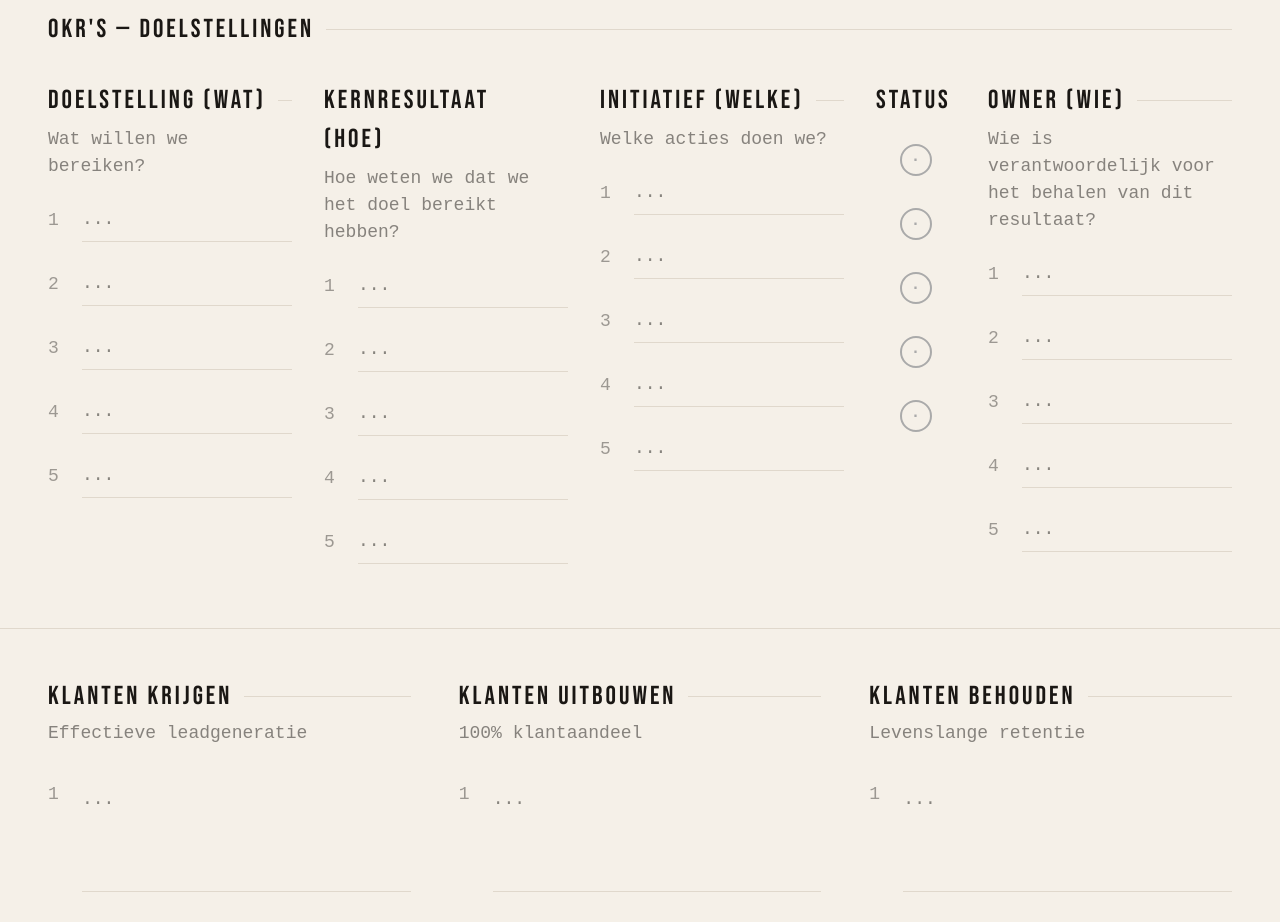
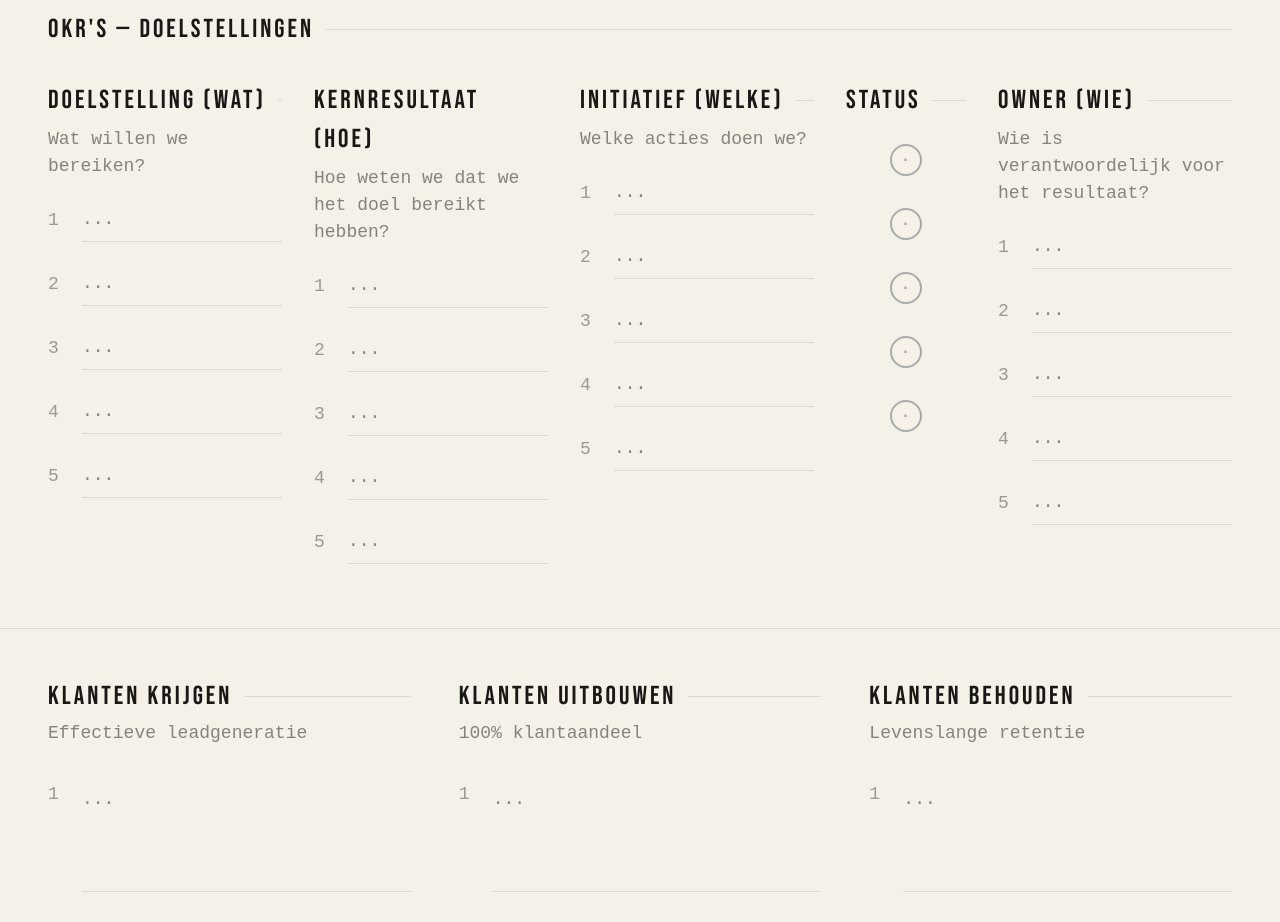
Before and after one commit to arnoceo-ops/arno-blog, a Next.js app: page /canvas/uitvoering in a window 1280 px wide. Shown: the part 1240-2162 px from the top of the page. Built offline with nearby package versions, Linux system fonts and the light colour scheme; no server answers.

Commit message:
status kolom 120px, owner subtitel aangepast

```diff
--- a/app/canvas/uitvoering/page.tsx
+++ b/app/canvas/uitvoering/page.tsx
@@ -459,7 +459,7 @@ export default function UitvoeringPage() {
       {/* OKR */}
       <div style={{ ...s.sectionDivider, paddingBottom: '48px' }}>
         <div style={{ ...s.groupLabel, marginBottom: '32px' }}>OKR'S — DOELSTELLINGEN<span style={s.fieldLabelLine} /></div>
-        <div style={{ display: 'grid', gridTemplateColumns: '1fr 1fr 1fr 80px 1fr', gap: '32px' }}>
+        <div style={{ display: 'grid', gridTemplateColumns: '1fr 1fr 1fr 120px 1fr', gap: '32px' }}>
           <OkrCol title="DOELSTELLING (WAT)" sub="Wat willen we bereiken?" prefix="okr_wat"
             answers={answers} arnobotFeedback={arnobotFeedback} arnobotLoading={arnobotLoading}
             handleChange={handleChange} handleBlur={handleBlur} handleArnoBot={handleArnoBot} />
@@ -472,7 +472,7 @@ export default function UitvoeringPage() {
           <OkrCol title="STATUS" sub="" prefix="okr_status"
             answers={answers} arnobotFeedback={arnobotFeedback} arnobotLoading={arnobotLoading}
             handleChange={handleChange} handleBlur={handleBlur} handleArnoBot={handleArnoBot} />
-          <OkrCol title="OWNER (WIE)" sub="Wie is verantwoordelijk voor het behalen van dit resultaat?" prefix="okr_wie"
+          <OkrCol title="OWNER (WIE)" sub="Wie is verantwoordelijk voor het resultaat?" prefix="okr_wie"
             answers={answers} arnobotFeedback={arnobotFeedback} arnobotLoading={arnobotLoading}
             handleChange={handleChange} handleBlur={handleBlur} handleArnoBot={handleArnoBot} />
         </div>
```
